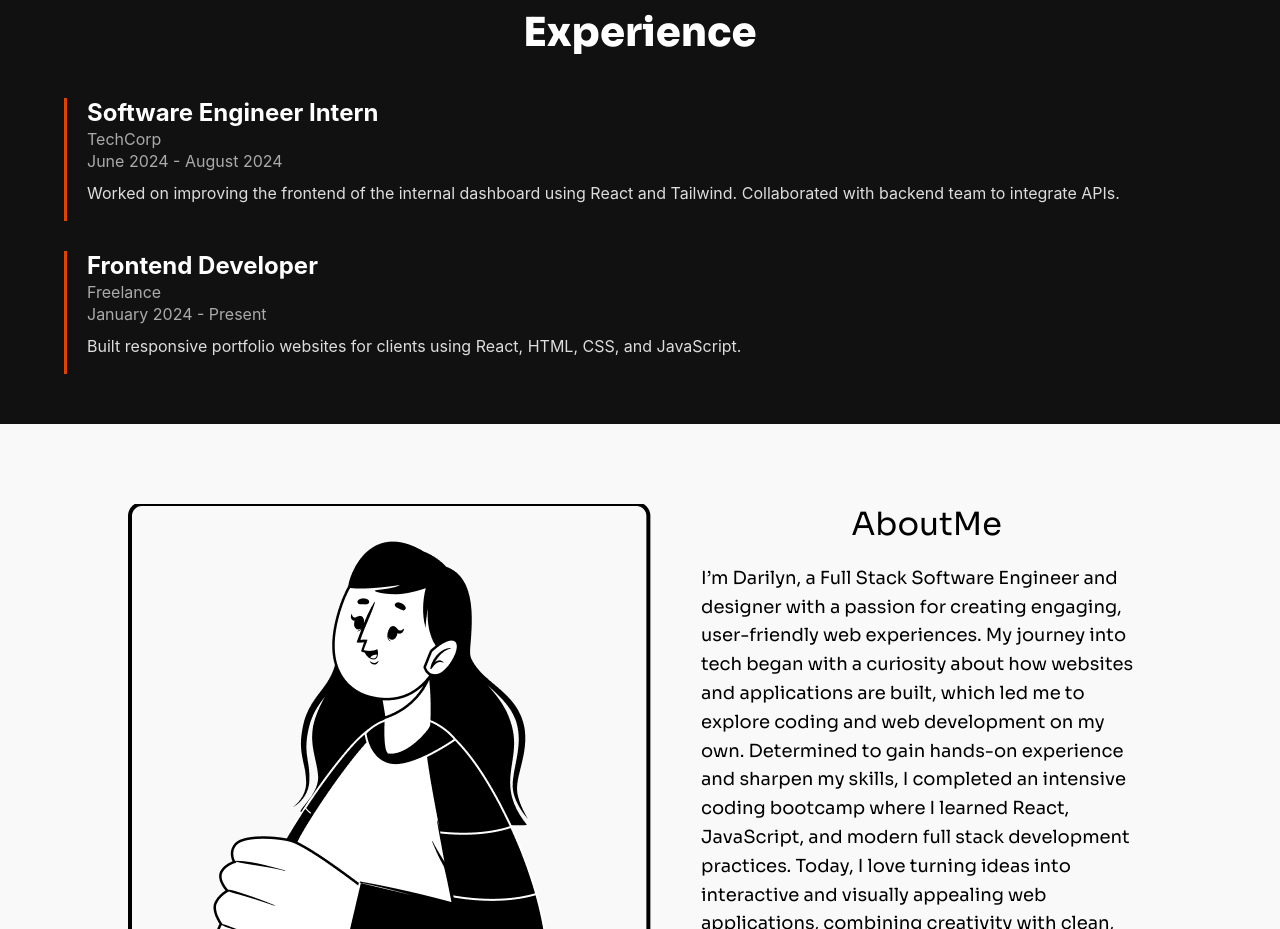
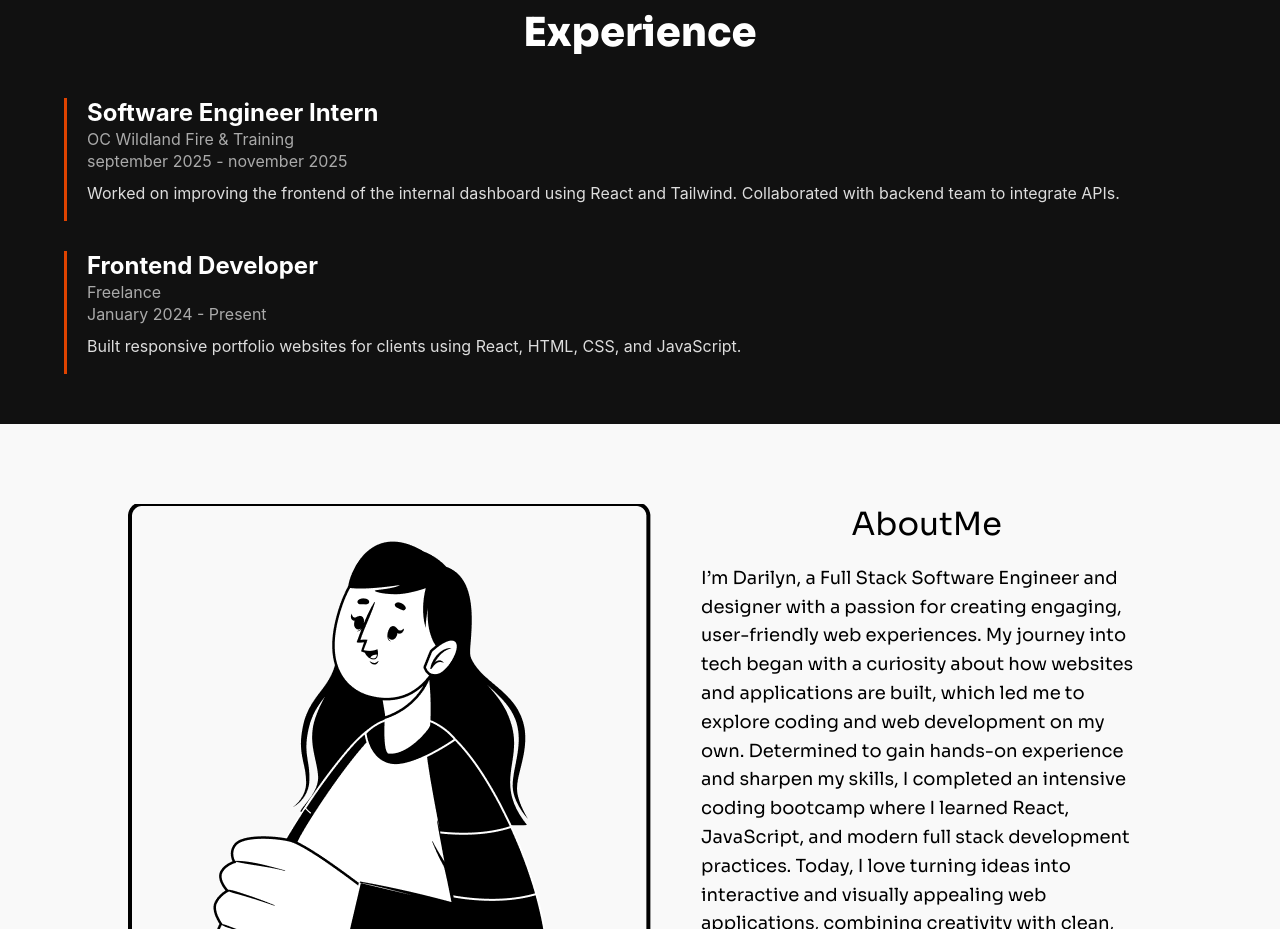
Before and after one commit to DarilynP/portfolio, a React (Create React App) app: page / in a window 1280 px wide. Shown: the part 1680-2609 px from the top of the page. Built offline with nearby package versions, Linux system fonts and the light colour scheme.

Commit message:
experience

```diff
--- a/src/components/Experience.jsx
+++ b/src/components/Experience.jsx
@@ -2,19 +2,20 @@
 import React from "react";
 import "../styles/Experience.css";
 
-
 const experiences = [
   {
     role: "Software Engineer Intern",
-    company: "TechCorp",
-    period: "June 2024 - August 2024",
-    description: "Worked on improving the frontend of the internal dashboard using React and Tailwind. Collaborated with backend team to integrate APIs."
+    company: "OC Wildland Fire & Training ",
+    period: "september 2025 - november 2025",
+    description:
+      "Worked on improving the frontend of the internal dashboard using React and Tailwind. Collaborated with backend team to integrate APIs.",
   },
   {
     role: "Frontend Developer",
     company: "Freelance",
     period: "January 2024 - Present",
-    description: "Built responsive portfolio websites for clients using React, HTML, CSS, and JavaScript."
+    description:
+      "Built responsive portfolio websites for clients using React, HTML, CSS, and JavaScript.",
   },
   // Add more experiences as needed
 ];
```
